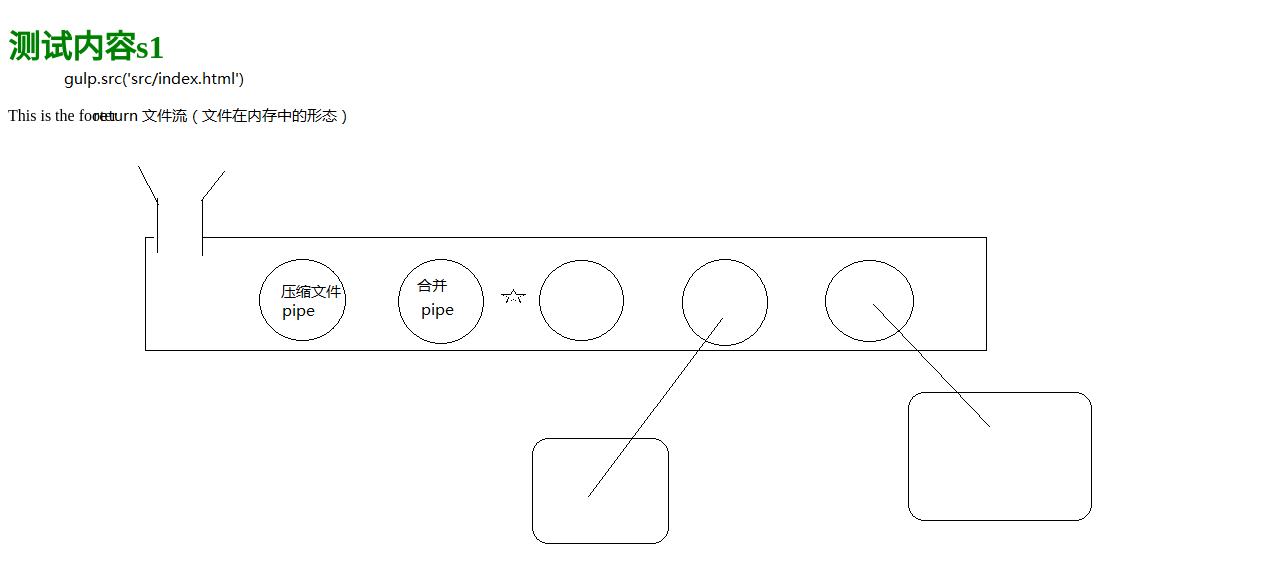
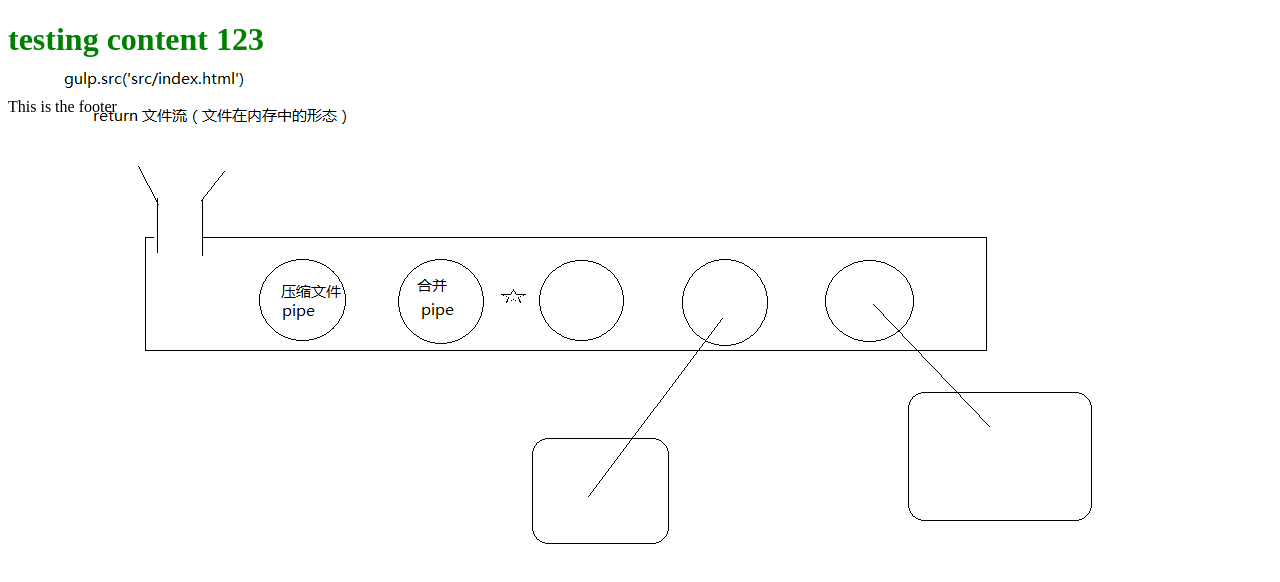
Before and after one commit to yongbinw/git-demo, a website: page src/index.html in a window 1280 px wide. Drawn offline with nearby package versions, Linux system fonts and the light colour scheme; files that its build step writes are made by us from their sources.

Commit message:
first change in html

```diff
--- a/src/index.html
+++ b/src/index.html
@@ -8,7 +8,7 @@
 
 <body>
 <!-- 测试注释 -->
-  <h1>测试内容s1</h1>
+  <h1>testing content 123</h1>
   <script src="scripts/all.js"></script>
   <br />
   <footer>
```
